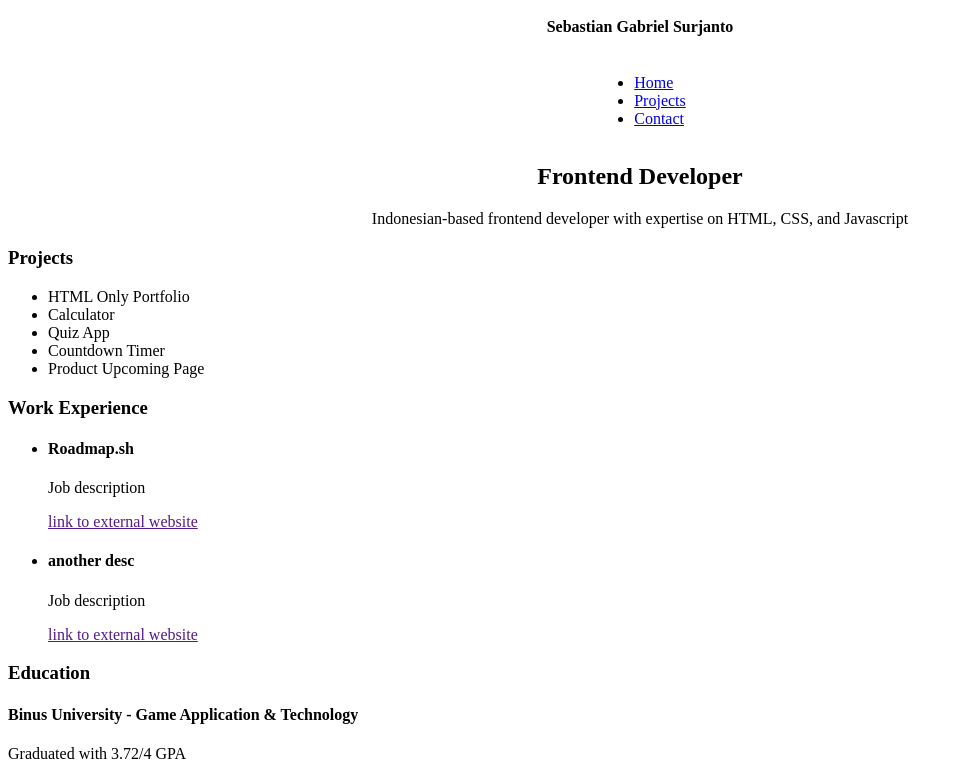
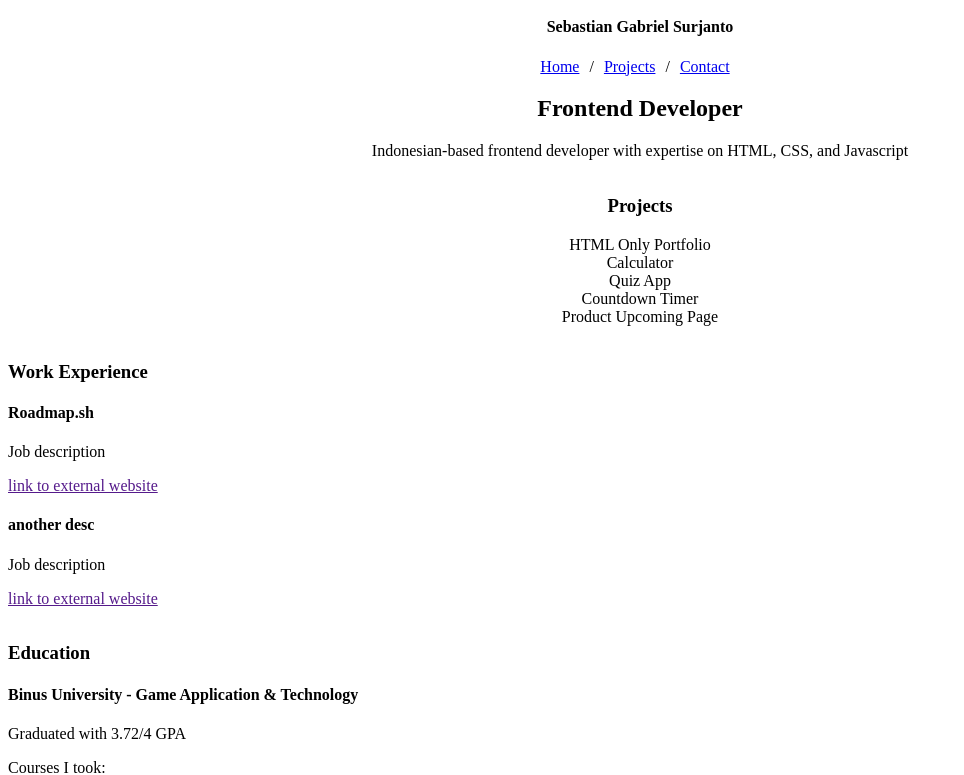
Before and after one commit to Bas26/Roadmaps.sh-Projects, a plain HTML site: page Personal Portfolio/index.html in a window 1280 px wide. Shown: the part 29-804 px from the top of the page, without its empty margins (0-964 px from the left). Drawn offline with Linux system fonts and the light colour scheme.

Commit message:
Added more styling

```diff
--- a/Personal Portfolio/index.html
+++ b/Personal Portfolio/index.html
@@ -31,7 +31,7 @@
     <header>
       <img src="icon.png" alt="Site Logo" />
       <h4>Sebastian Gabriel Surjanto</h4>
-      <ul>
+      <ul class="nav-links">
         <li><a href="index.html">Home</a></li>
         <li><a href="Projects.html">Projects</a></li>
         <li><a href="Contact.html">Contact</a></li>
@@ -47,8 +47,8 @@
         </p>
       </section>
 
-      <div id="showcase-columns">
-        <section class="column">
+      <div class="showcase-columns">
+        <section class="column text-center">
           <h3>Projects</h3>
           <ul>
             <li>HTML Only Portfolio</li>
--- a/Personal Portfolio/styles.css
+++ b/Personal Portfolio/styles.css
@@ -1,12 +1,52 @@
-body {
+/* =========================================
+1. VARIABLES & RESET
+========================================= */
+
+/* =========================================
+2. BASE STYLES (Raw Tags)
+========================================= */
+ul {
+  list-style: none;
+  padding: 0;
 }
 
+h1 h3 {
+  /* add google fonts here later */
+}
+
+/* =========================================
+3. COMPONENTS & LAYOUT (Top to Bottom)
+========================================= */
 header {
   display: flex;
   align-items: center;
   flex-direction: column;
 }
 
+.nav-links {
+  display: flex;
+  gap: 10px;
+  flex-direction: row;
+  margin: 0;
+}
+
+.nav-links li::after {
+  content: "/";
+  margin-left: 10px;
+}
+
+.nav-links :last-child::after {
+  content: "";
+}
+
+.showcase-columns {
+  display: flex;
+  flex-direction: column;
+}
+
+/* =========================================
+4. UTILITY CLASSES (Global Helpers)
+========================================= */
 .text-center {
   text-align: center;
 }
```
